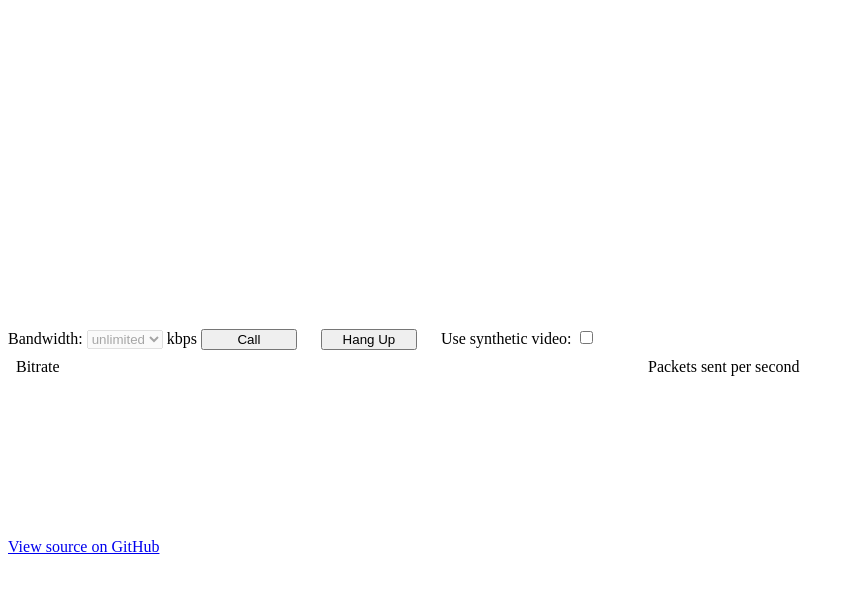
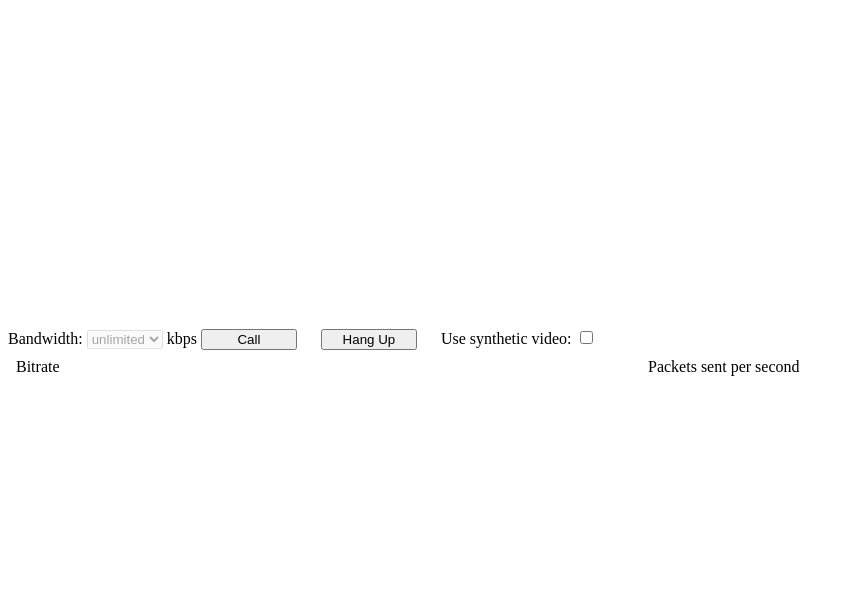
Before and after one commit to piranna/Content-PeerConnection-bandwidth, a plain HTML site: page index.html in a window 1280 px wide. Shown: the part 60-650 px from the top of the page, without its empty margins (0-854 px from the left). Drawn offline with Linux system fonts and the light colour scheme; a script that the page names is missing.

Commit message:
Remove link to source code of original sample project

```diff
--- a/index.html
+++ b/index.html
@@ -64,10 +64,6 @@
         <div>Packets sent per second</div>
         <canvas id="packetCanvas"></canvas>
     </div>
-
-    <a href="https://github.com/webrtc/samples/tree/gh-pages/src/content/peerconnection/bandwidth"
-       title="View source for this page on GitHub" id="viewSource">View source on GitHub</a>
-
 </div>
 
 <script src="https://webrtc.github.io/adapter/adapter-latest.js"></script>
```
